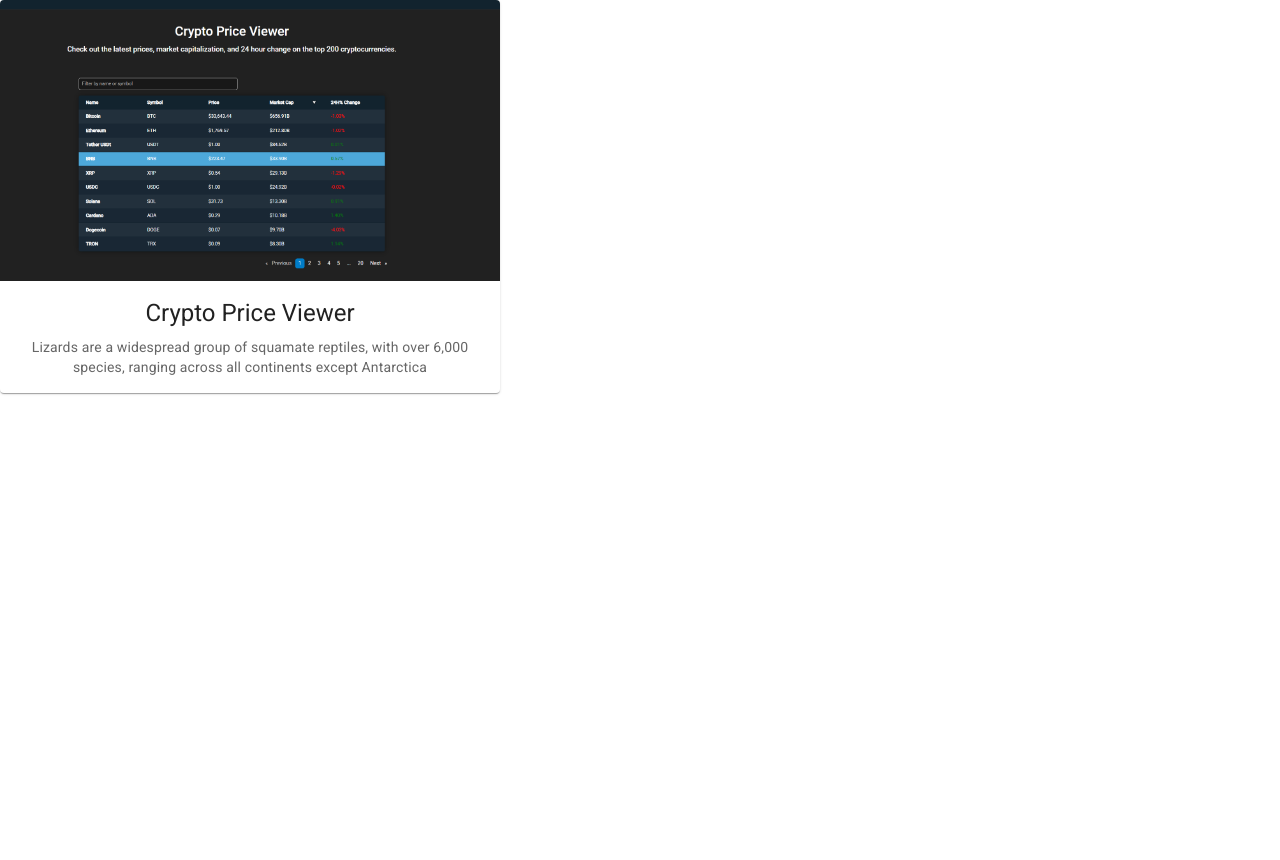
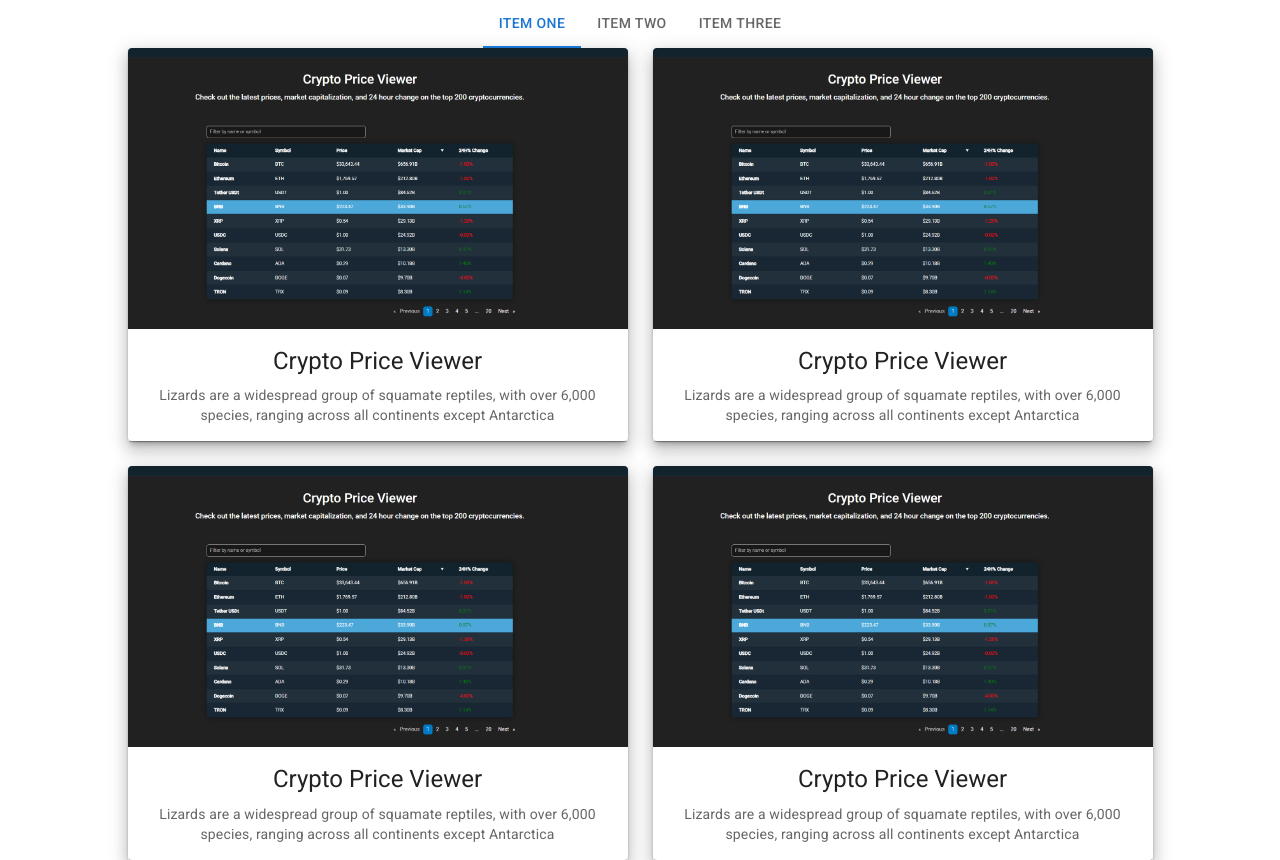
Before and after one commit to malabudi/malabudi.github.io, a React (Create React App) app: page / in a window 1280 px wide. Before the commit the page ends 800 px from the top, so only its background shows below. Built offline with nearby package versions, Linux system fonts and the light colour scheme.

Commit message:
Added project card page

```diff
--- a/src/App.tsx
+++ b/src/App.tsx
@@ -1,17 +1,27 @@
-import React from 'react';
+import { Box, Tab, Tabs } from '@mui/material';
 import './App.scss';
-import ProjectCard from './components/ProjectCard';
-import CryptoViewerImg from './assets/CryptoViewer.png';
+import Projects from './components/Projects';
+import { useState } from 'react';
 
 function App() {
+  const [tabIndex, setTabIndex] = useState(0);
+
+  const handleChange = (event: React.SyntheticEvent, newValue: number) => {
+    setTabIndex(newValue);
+  };
+
   return (
     <div className="App">
-      <ProjectCard
-      img={CryptoViewerImg}
-      title="Crypto Price Viewer"
-      desc="Lizards are a widespread group of squamate reptiles, with over 6,000 species, ranging across all continents except Antarctica"
-      alt="Crypto Price Viewer Website"
-      />
+      <Box sx={{ width: '100%', bgcolor: 'background.paper' }}>
+        <Tabs value={tabIndex} onChange={handleChange} centered>
+          <Tab label="Item One" />
+          <Tab label="Item Two" />
+          <Tab label="Item Three" />
+        </Tabs>
+      </Box>
+      <div>
+        {tabIndex === 0 && <Projects />}
+      </div>
     </div>
   );
 }
--- a/src/components/ProjectCard.tsx
+++ b/src/components/ProjectCard.tsx
@@ -1,19 +1,23 @@
-import * as React from 'react';
 import Card from '@mui/material/Card';
 import CardContent from '@mui/material/CardContent';
 import CardMedia from '@mui/material/CardMedia';
 import Typography from '@mui/material/Typography';
-import { CardActionArea, useMediaQuery } from '@mui/material';
+import { Box, CardActionArea, useMediaQuery } from '@mui/material';
 
 export default function ProjectCard(props: any) {
+  // rescale card with media query
   const isMobile = useMediaQuery('(max-width: 768px)');
-
   const width = isMobile ? 350 : 500;
   const imgHeight = isMobile ? 197 : 281;
 
   return (
+    <Box boxShadow={10}>
       <Card sx={{width: width}}>
-      <CardActionArea>
+        <CardActionArea
+        href={props.url}
+        target="_blank"
+        rel="noreferrer"
+        >
           <CardMedia
             component="img"
             height={imgHeight}
@@ -30,5 +34,7 @@ export default function ProjectCard(props: any) {
           </CardContent>
         </CardActionArea>
       </Card>
+    </Box>
+
   );
 }
--- /dev/null
+++ b/src/components/Projects.tsx
@@ -0,0 +1,42 @@
+import ProjectCard from "./ProjectCard";
+import CryptoViewerImg from '../assets/CryptoViewer.png';
+import '../styles/projects.scss';
+
+export default function Projects() {
+  return (
+    <div className='projects-container'>
+        <ProjectCard
+        className='card'
+        img={CryptoViewerImg}
+        title="Crypto Price Viewer"
+        desc="Lizards are a widespread group of squamate reptiles, with over 6,000 species, ranging across all continents except Antarctica"
+        alt="Crypto Price Viewer Website"
+        url="https://github.com/malabudi/AssetPriceViewer"
+        />
+        <ProjectCard
+        className='card'
+        img={CryptoViewerImg}
+        title="Crypto Price Viewer"
+        desc="Lizards are a widespread group of squamate reptiles, with over 6,000 species, ranging across all continents except Antarctica"
+        alt="Crypto Price Viewer Website"
+        url="https://github.com/malabudi/AssetPriceViewer"
+        />
+        <ProjectCard
+        className='card'
+        img={CryptoViewerImg}
+        title="Crypto Price Viewer"
+        desc="Lizards are a widespread group of squamate reptiles, with over 6,000 species, ranging across all continents except Antarctica"
+        alt="Crypto Price Viewer Website"
+        url="https://github.com/malabudi/AssetPriceViewer"
+        />
+        <ProjectCard
+        className='card'
+        img={CryptoViewerImg}
+        title="Crypto Price Viewer"
+        desc="Lizards are a widespread group of squamate reptiles, with over 6,000 species, ranging across all continents except Antarctica"
+        alt="Crypto Price Viewer Website"
+        url="https://github.com/malabudi/AssetPriceViewer"
+        />
+    </div>
+  );
+}
--- /dev/null
+++ b/src/styles/projects.scss
@@ -0,0 +1,23 @@
+.projects-container {
+    display: flex;
+    align-items: center;
+    justify-content: center;
+    flex-wrap: wrap;
+    max-width: 1080px;
+    margin: auto;
+    gap: 25px;
+}
+
+.card {
+    width: 50%;
+}
+
+.card:hover {
+    transform: size(1.1);
+}
+
+@media(max-width: 768px) {
+    .card {
+       width: 100%;
+    }
+}
```
Lines whose indentation alone changed are shown as unchanged.
